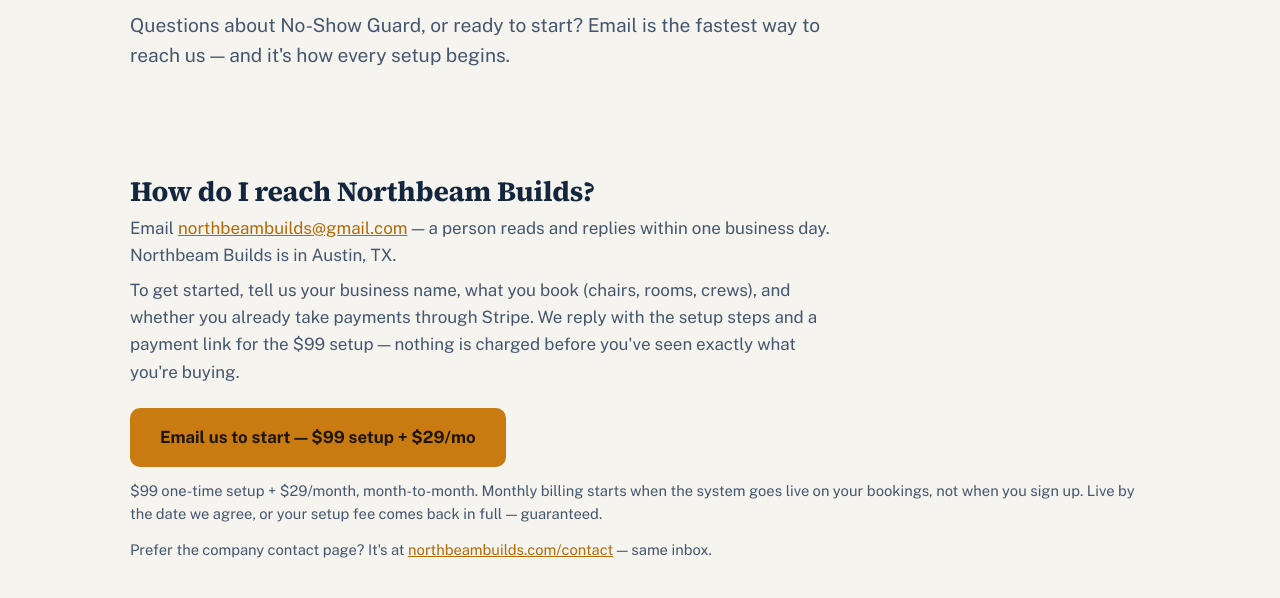
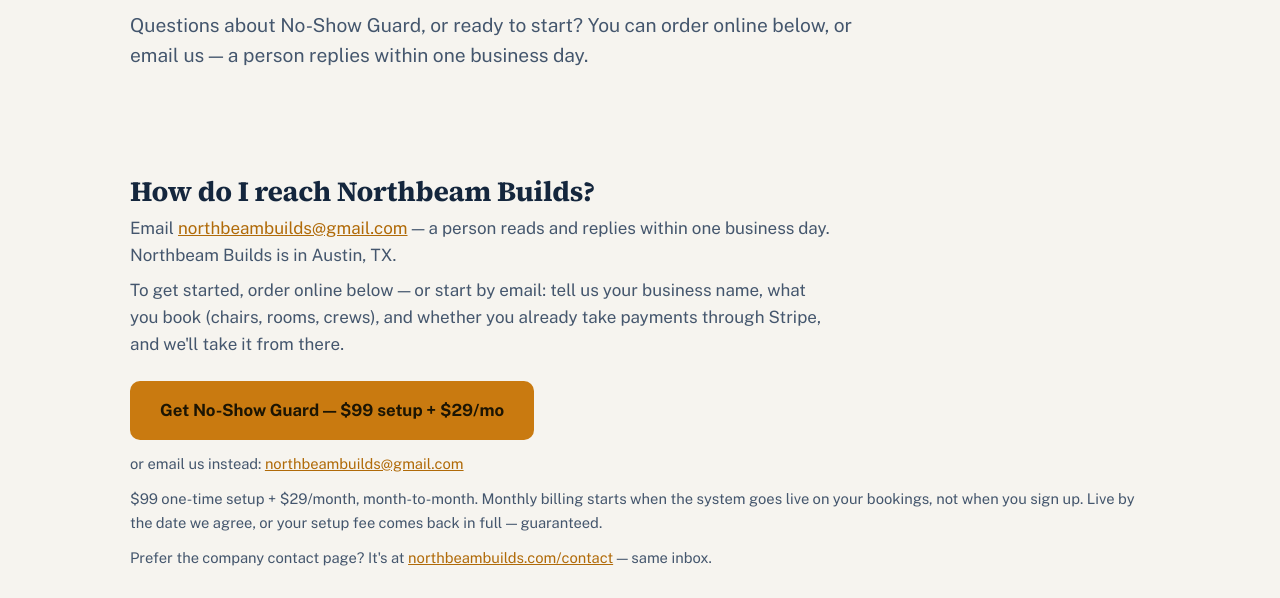
Before and after one commit to TimothyjT/noshowguard-site, a plain HTML site: page contact/index.html in a window 1280 px wide. Shown: the part 202-800 px from the top of the page. Drawn offline with nearby package versions, Linux system fonts and the light colour scheme.

Commit message:
Wire No-Show Guard Stripe quick-buy link into every buy CTA
Stripe (live, TubbsterBot): product prod_VRP5k6zoi3cE8R, prices
price_1UQWHrDuI42vTlvNuc1rlLw7 ($99 one-time setup) +
price_1UQWHsDuI42vTlvNYk1TfncA ($29/mo), payment link
plink_1UQWHyDuI42vTlvNVXxFMati - $128 due today, verified by
re-reading the link's line items. Redirect: /contact/ (stand-in
intake surface). CTAs swapped on index x3, pricing, faq, demos,
contact; label unchanged: 'Get No-Show Guard — $99 setup + $29/mo'.
README registry + llms.txt updated; stale start-by-email-only
prose on pricing/contact corrected.

```diff
--- a/contact/index.html
+++ b/contact/index.html
@@ -45,17 +45,18 @@
       <div class="wrap">
         <div class="hero">
           <h1>Contact — No-Show Guard</h1>
-          <p class="purpose">Questions about No-Show Guard, or ready to start? Email is the fastest way to reach us — and it's how every setup begins.</p>
+          <p class="purpose">Questions about No-Show Guard, or ready to start? You can order online below, or email us — a person replies within one business day.</p>
         </div>
         <section aria-labelledby="email-heading">
           <div class="section-head">
             <h2 id="email-heading">How do I reach Northbeam Builds?</h2>
             <p>Email <a href="mailto:northbeambuilds@gmail.com">northbeambuilds@gmail.com</a> — a person reads and replies within one business day. Northbeam Builds is in Austin, TX.</p>
-            <p>To get started, tell us your business name, what you book (chairs, rooms, crews), and whether you already take payments through Stripe. We reply with the setup steps and a payment link for the $99 setup — nothing is charged before you've seen exactly what you're buying.</p>
+            <p>To get started, order online below — or start by email: tell us your business name, what you book (chairs, rooms, crews), and whether you already take payments through Stripe, and we'll take it from there.</p>
           </div>
           <div class="cta-row">
-            <a class="btn" href="mailto:northbeambuilds@gmail.com?subject=No-Show%20Guard%20—%20getting%20started">Email us to start — $99 setup + $29/mo</a>
+            <a class="btn" href="https://buy.stripe.com/8x25kD3gE3hqbsC93ogYU07">Get No-Show Guard — $99 setup + $29/mo</a>
           </div>
+          <p class="buy-note">or email us instead: <a href="mailto:northbeambuilds@gmail.com">northbeambuilds@gmail.com</a></p>
           <p class="buy-note">$99 one-time setup + $29/month, month-to-month. Monthly billing starts when the system goes live on your bookings, not when you sign up. Live by the date we agree, or your setup fee comes back in full — guaranteed.</p>
           <p class="buy-note">Prefer the company contact page? It's at <a href="https://northbeambuilds.com/contact/">northbeambuilds.com/contact</a> — same inbox.</p>
         </section>
```
Also changed, not shown: demos/index.html (+1 -1 lines), faq/index.html (+1 -1 lines), index.html (+3 -3 lines), pricing/index.html (+2 -2 lines), llms.txt, 1 other file.
